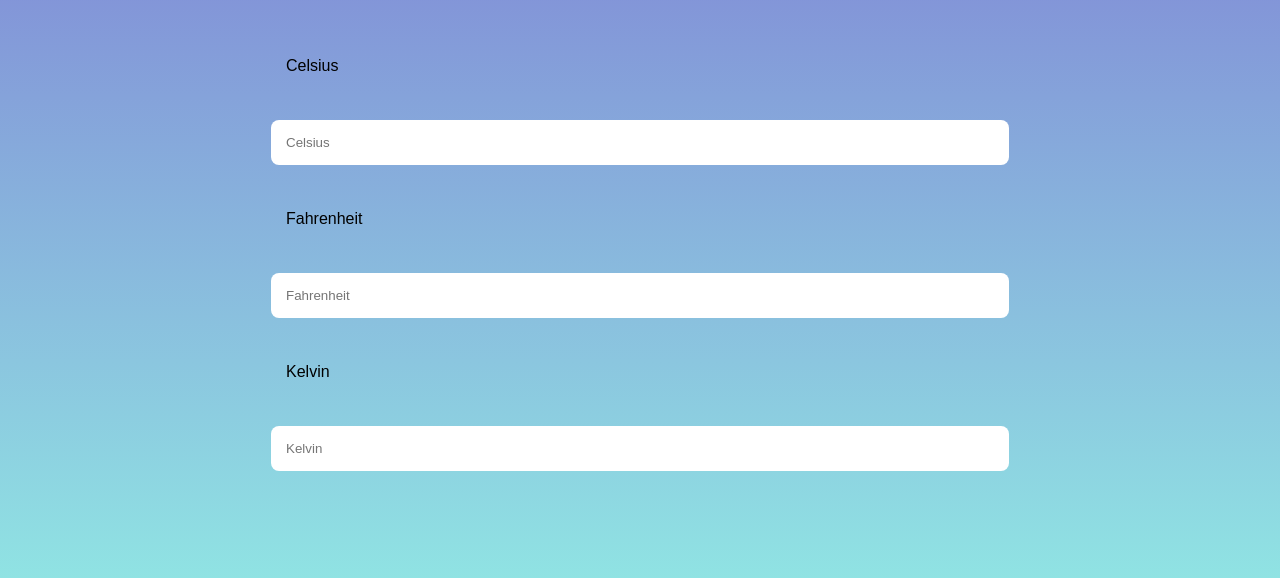
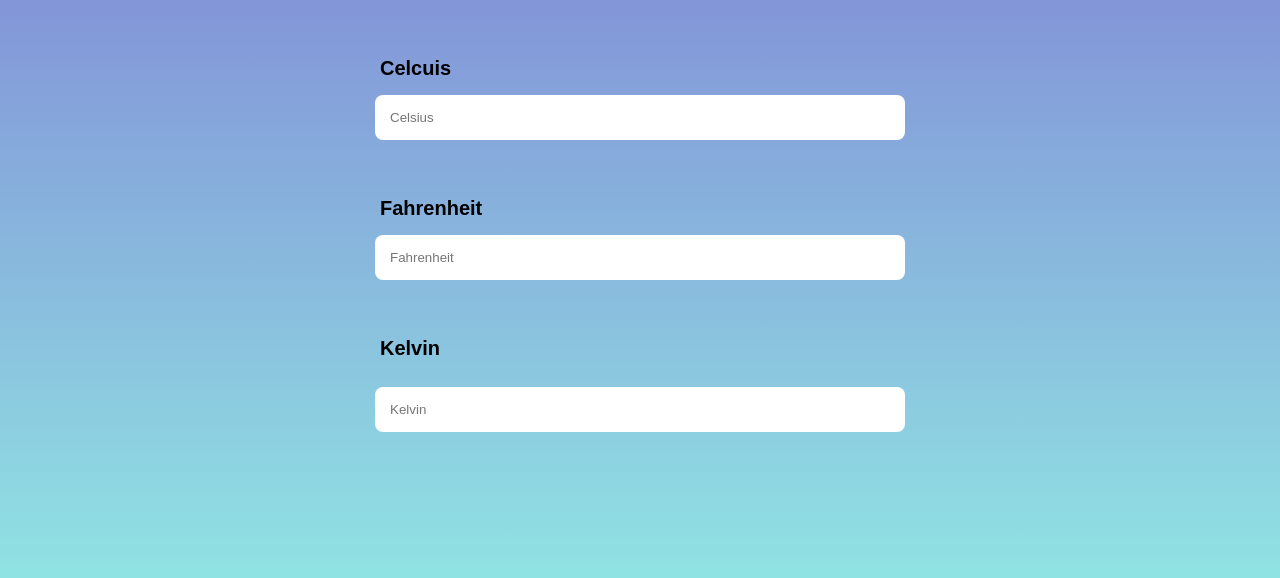
Before and after one commit to choudharyprerna/Temperature-Converter, a plain HTML site: page index.html in a window 1280 px wide. Shown: the part 170-748 px from the top of the page. Drawn offline with Linux system fonts and the light colour scheme.

Commit message:
commit changes

```diff
--- a/index.html
+++ b/index.html
@@ -1,25 +1,42 @@
 <!DOCTYPE html>
 <html lang="en">
+
 <head>
     <meta charset="UTF-8">
     <meta name="viewport" content="width=device-width, initial-scale=1.0">
     <title>Converter</title>
     <link rel="stylesheet" href="main.css">
 </head>
+
 <body>
     <main>
         <header>
             <h1>Temperature Converter</h1>
         </header>
-        <section class="inputs">
-            <label for="inputcelcius" class="labels">Celsius</label>
-            <input type="number" name="celcius" id="celcius" class="input" placeholder="Celsius">
-            <label for="inputfahrenheit" class="labels">Fahrenheit</label>
-            <input type="number" name="fahrenheit" id="fahrenheit" class="input" placeholder="Fahrenheit">
-            <label for="inputkelvin" class="labels">Kelvin</label>
-            <input type="number" name="kelvin" id="kelvin" class="input" placeholder="Kelvin">
-        </section>
+        <div class="inputs">
+            <div class="heading">
+                <span>Celcuis</span>
+
+                <input type="number" name="celcius" id="celcius" class="input" placeholder="Celsius">
+
+            </div>
+
+            <div class="heading">
+                <span>Fahrenheit</span>
+
+                <input type="number" name="fahrenheit" id="fahrenheit" class="input" placeholder="Fahrenheit">
+
+
+            </div>
+
+            <div class="class">
+
+                <span class="heading">Kelvin</span>
+                <input type="number" name="kelvin" id="kelvin" class="input" placeholder="Kelvin">
+            </div>
+        </div>
     </main>
     <script src="main.js"></script>
 </body>
+
 </html>
--- a/main.css
+++ b/main.css
@@ -22,16 +22,18 @@ h1{
 
 .inputs{
     display: flex;
-    flex-wrap: wrap;
+   flex-direction: column;
     justify-content: center;
     align-items: center;
-    max-width: 768px;
-    margin: 0 auto;
+    flex-wrap: wrap;
 }
 
 .input {
     flex: 1 1 40%;
     margin: 15px;
+    width: 500px;
+   display: flex;
+    flex-direction: column;
     appearance: none;
     background: none;
     background-color: #fff;
@@ -46,13 +48,18 @@ h1{
     box-shadow: 0px 0px 6px 1px rgba(0, 0, 0, 0.2);
 }
 
-.labels{
-    flex: 1 1 45%;
-    margin: 15px;
-    appearance: none;
-    background: none;
-    padding: 15px;
-    border: none;
-    outline: none;
-    transition: 0.4s;
+.heading{
+    display: flex;
+    flex-direction: column;
+    justify-content: flex-start;
+    align-items: flex-start;
+    font-size: 20px;
+    font-weight: bold;
+     margin-top: 30px;
+    padding-bottom: 12px;
 }
+
+span{
+
+    margin-left: 20px ;
+}
```
